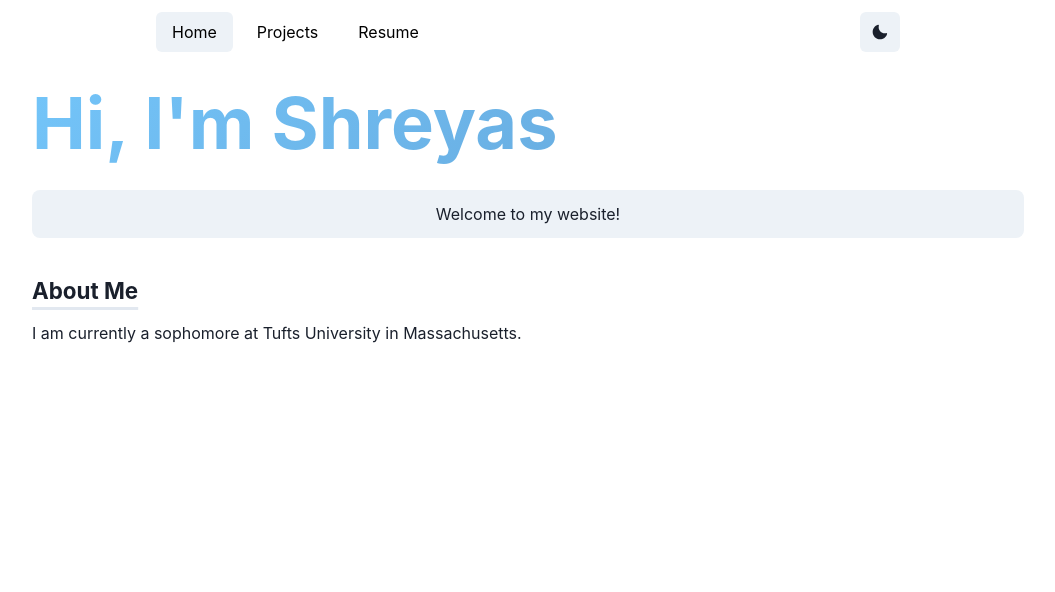
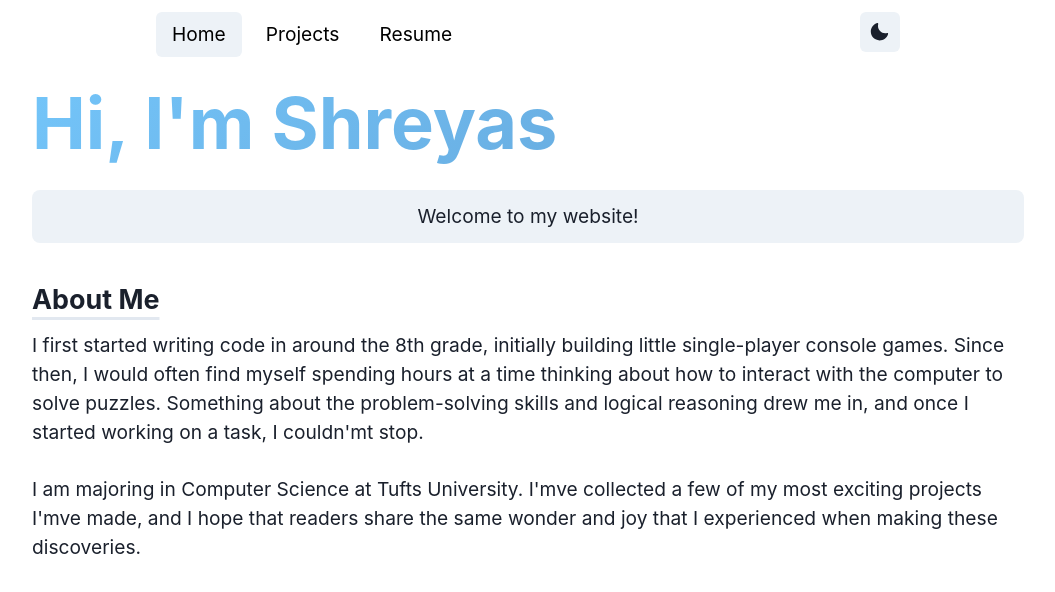
Before and after one commit to shreyasravi320/website, a Next.js app: page / in a window 1280 px wide. Shown: the top 592 px of the page, without its empty margins (112-1167 px from the left). Built offline with nearby package versions, Linux system fonts and the light colour scheme.

Commit message:
Add about me

```diff
--- a/components/allegroGridItem.js
+++ b/components/allegroGridItem.js
@@ -20,7 +20,7 @@ const AllegroGridItem = ({ textColor, children }) => (
                         Allegro
                     </Heading>
                 </LinkOverlay>
-                <Text fontSize={14}>{children}</Text>
+                <Text>{children}</Text>
             </LinkBox>
         </NextLink>
     </Box>
--- a/components/ionGridItem.js
+++ b/components/ionGridItem.js
@@ -20,7 +20,7 @@ const IonGridItem = ({ textColor, children }) => (
                         Ion
                     </Heading>
                 </LinkOverlay>
-                <Text fontSize={14}>{children}</Text>
+                <Text>{children}</Text>
             </LinkBox>
         </NextLink>
     </Box>
--- a/components/knightGridItem.js
+++ b/components/knightGridItem.js
@@ -20,7 +20,7 @@ const KnightGridItem = ({ textColor, children }) => (
                         KnightTour
                     </Heading>
                 </LinkOverlay>
-                <Text fontSize={14}>{children}</Text>
+                <Text>{children}</Text>
             </LinkBox>
         </NextLink>
     </Box>
--- a/components/navbar.js
+++ b/components/navbar.js
@@ -52,6 +52,7 @@ const NavBar = props => {
                     alignItems="center"
                     flexGrow={1}
                     mt={{base: 4, nmd: 0}}
+                    fontSize="1.2em"
                 >
                     <LinkItem href="/" path={path}>
                         Home
--- a/components/section.js
+++ b/components/section.js
@@ -13,6 +13,7 @@ const Section = ({ children, delay=0 }) => (
         animate={{y: 0, opacity: 1}}
         transition={{duration: 0.8, delay}}
         mb={6}
+        fontSize="1.2em"
     >
         {children}
     </MotionDiv>
--- a/components/slangGridItem.js
+++ b/components/slangGridItem.js
@@ -20,7 +20,7 @@ const SlangGridItem = ({ textColor, children }) => (
                         Slang
                     </Heading>
                 </LinkOverlay>
-                <Text fontSize={14}>{children}</Text>
+                <Text>{children}</Text>
             </LinkBox>
         </NextLink>
     </Box>
--- a/components/themebutton.js
+++ b/components/themebutton.js
@@ -12,6 +12,7 @@ const ThemeToggle = () => {
             colorScheme="gray"
             icon={useColorModeValue(<MoonIcon/>, <SunIcon/>)}
             onClick={toggleColorMode}
+            fontSize="1.2em"
         >
         </IconButton>
     )
--- a/pages/index.js
+++ b/pages/index.js
@@ -3,7 +3,6 @@ import styled from "@emotion/styled"
 import { keyframes } from "@emotion/react"
 import Section from "../components/section"
 import { useEffect } from 'react'
-import Typist from 'react-typist'
 
 const gradient = keyframes`
 from {
@@ -33,22 +32,24 @@ const Page = () => {
                 <Box flexGrow={1}>
                     <Heading as="h2" variant="page-title">
                         <AnimatedGradientText>
-                                <Typist startDelay={1000} avgTypingDelay={100}
+                            {/*<Typist startDelay={1000} avgTypingDelay={100}
                                 cursor={{hideWhenDone: true, hideWhenDoneDelay: 2400, blink: true}}>
                                 Hi, <Typist.Delay ms={250}/> I&apos;m <Typist.Delay ms={50}/> Shreyas
                             </Typist>
+                            */}
+                            Hi, I&apos;m Shreyas
                         </AnimatedGradientText>
                     </Heading>
                 </Box>
             </Box>
 
-            <Section delay={3.2}>
+            <Section delay={0.6}>
                 <Box borderRadius="lg" bg={useColorModeValue("gray.100", "gray.900")} p={3} mt={6} mb={10} align="center">
                     Welcome to my website!
                 </Box>
             </Section>
 
-            <Section delay={4.2}>
+            <Section delay={1.5}>
                 <Heading
                     as="h3"
                     variant="section-title"
@@ -56,7 +57,11 @@ const Page = () => {
                 >
                     About Me
                 </Heading>
-                I am currently a sophomore at Tufts University in Massachusetts.
+                I first started writing code in around the 8th grade, initially building little single-player console games. Since then, I would often find myself spending hours at a time thinking about how to interact with the computer to solve puzzles.
+                Something about the problem-solving skills and logical reasoning drew me in, and once I started working on a task, I couldn&apos;mt stop.
+                <br></br>
+                <br></br>
+                I am majoring in Computer Science at Tufts University. I&apos;mve collected a few of my most exciting projects I&apos;mve made, and I hope that readers share the same wonder and joy that I experienced when making these discoveries.
             </Section>
         </Container>
     )
```
Also changed, not shown: pages/projects.js (+5 -5 lines). Lines whose indentation alone changed are shown as unchanged.
